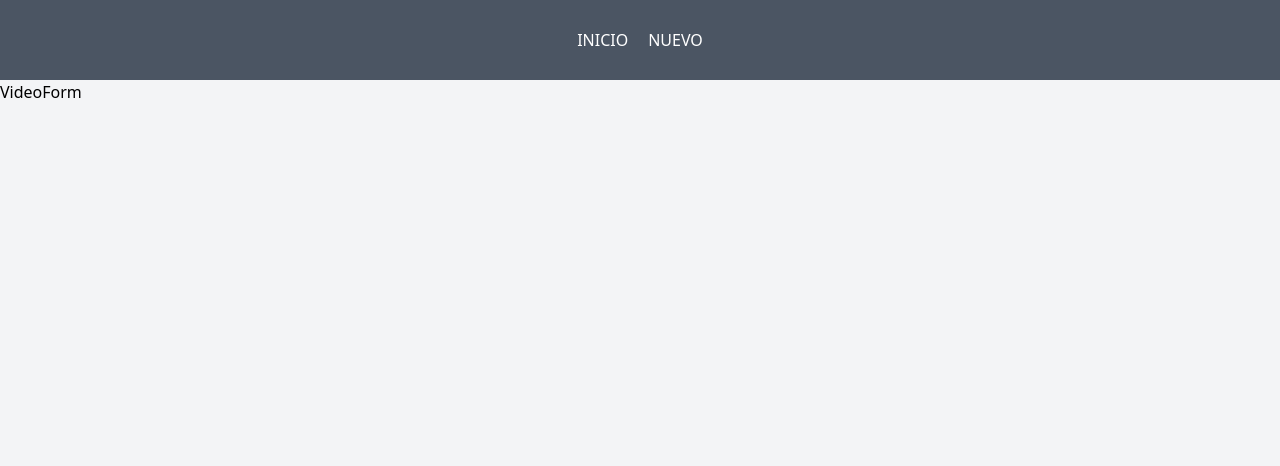
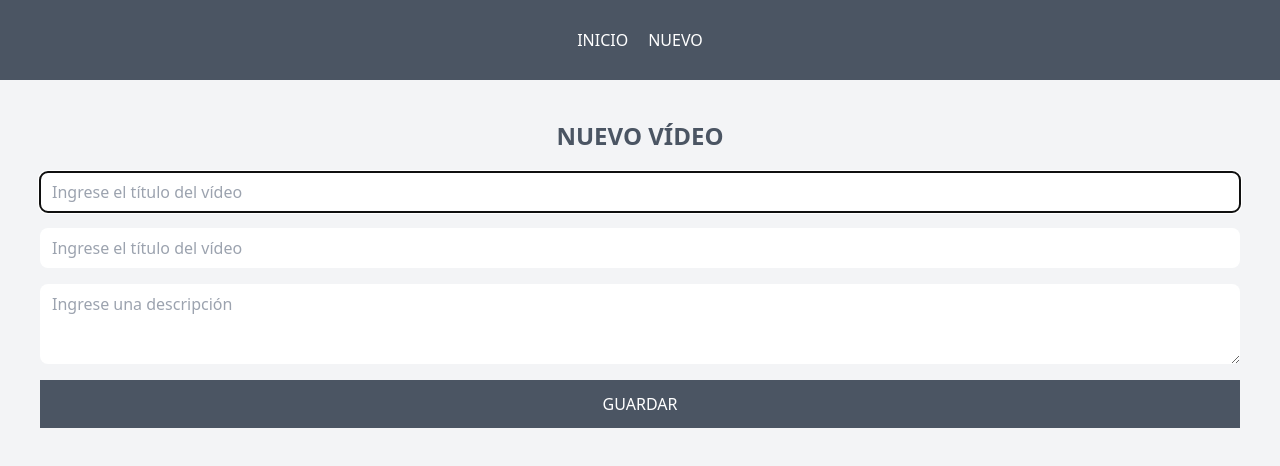
Before and after one commit to rody-huancas/frontend-mern-video, a React (Vite) app: page /new-video in a window 1280 px wide. Shown: the top 466 px of the page. Built offline with nearby package versions, Linux system fonts and the light colour scheme.

Commit message:
Add: create video

```diff
--- a/src/components/layout/Layout.tsx
+++ b/src/components/layout/Layout.tsx
@@ -5,7 +5,7 @@ export const Layout = () => {
   return (
     <>
         <Navbar/>
-        <main className="lg:w-[1200px] p-10 lg:p-0">
+        <main className="lg:w-[1200px] p-10 lg:p-0 mx-auto xl:mt-10">
             <Outlet/>
         </main>
     </>
--- a/src/components/videos/VideoForm.tsx
+++ b/src/components/videos/VideoForm.tsx
@@ -1,8 +1,56 @@
+import { ChangeEvent, FormEvent, useState } from 'react';
+import { Video } from './Video';
+import * as videoService from './VideoService';
+
+type InputChange = ChangeEvent<HTMLInputElement | HTMLTextAreaElement>;
 
 export const VideoForm = () => {
+
+    const [video, setVideo] = useState<Video>({title:"", description:"", url: "",})
+
+    const handleInputChange = (e: InputChange)=>{
+        setVideo({...video, [e.target.name]: e.target.value})
+    }
+
+    const handleSubmit = async (e: FormEvent<HTMLFormElement>)=>{
+        e.preventDefault();
+        const response = await videoService.createVideo(video);
+        console.log(response);
+
+    }
+
     return (
-        <>
-            <div>VideoForm</div>
-        </>
+        <div className="container mx-auto flex flex-col items-center justify-center gap-5">
+            <h2 className="uppercase text-2xl font-bold text-gray-600">Nuevo Vídeo</h2>
+            <form className="w-full flex flex-col gap-4" onSubmit={handleSubmit}>
+                <input type="text"
+                    name="title"
+                    placeholder="Ingrese el título del vídeo"
+                    className="py-2 px-3 rounded-lg w-full"
+                    autoFocus
+                    value={video.title}
+                    onChange={handleInputChange}
+                />
+
+                <input type="text"
+                    name="url"
+                    placeholder="Ingrese el título del vídeo"
+                    className="py-2 px-3 rounded-lg w-full"
+                    value={video.url}
+                    onChange={handleInputChange}
+                />
+
+                <textarea
+                    name="description"
+                    className="py-2 px-3 rounded-lg w-full min-h-[80px] max-h-[100px]" placeholder="Ingrese una descripción"
+                    value={video.description}
+                    onChange={handleInputChange}
+                ></textarea>
+
+                <button className="bg-gray-600 py-3 uppercase text-white font-medium">
+                    Guardar
+                </button>
+            </form>
+        </div>
     )
 }
--- a/src/components/videos/VideoService.ts
+++ b/src/components/videos/VideoService.ts
@@ -1,6 +1,14 @@
 import axios from "axios";
+import { Video } from "./Video";
+
+const API = "http://localhost:3000";
 
 export const getVideos = async () => {
-    const { data } = await axios("http://localhost:3000/videos");
+    const { data } = await axios(`${API}/videos/`);
     return data;
 }
+
+export const createVideo = async (video: Video) => {
+    const { data } = await axios.post(`${API}/videos`, video);
+    return data;
+}
```
Also changed, not shown: src/components/videos/Video.ts (+4 -4 lines).
